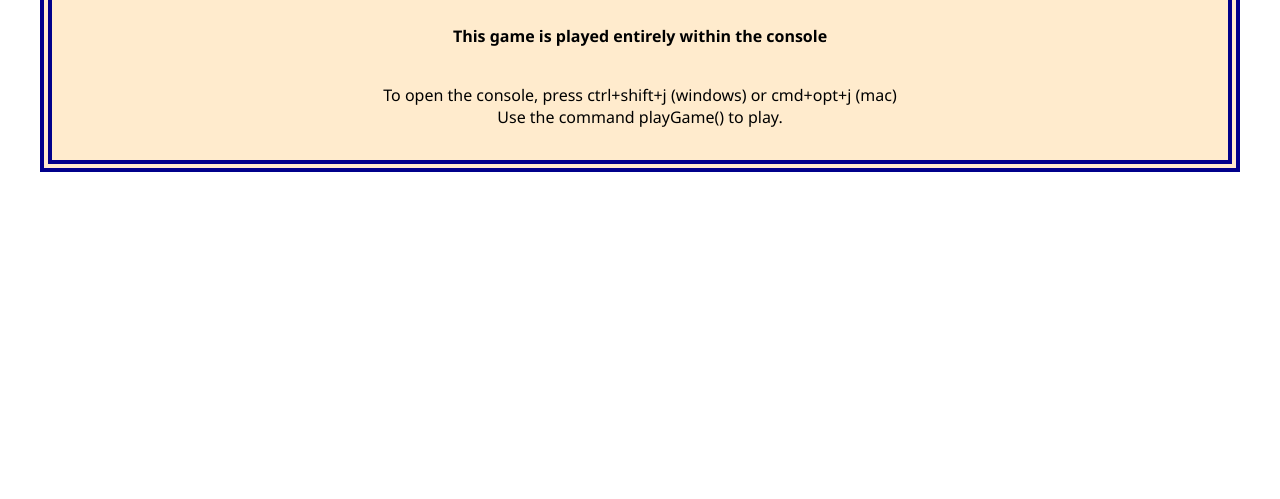
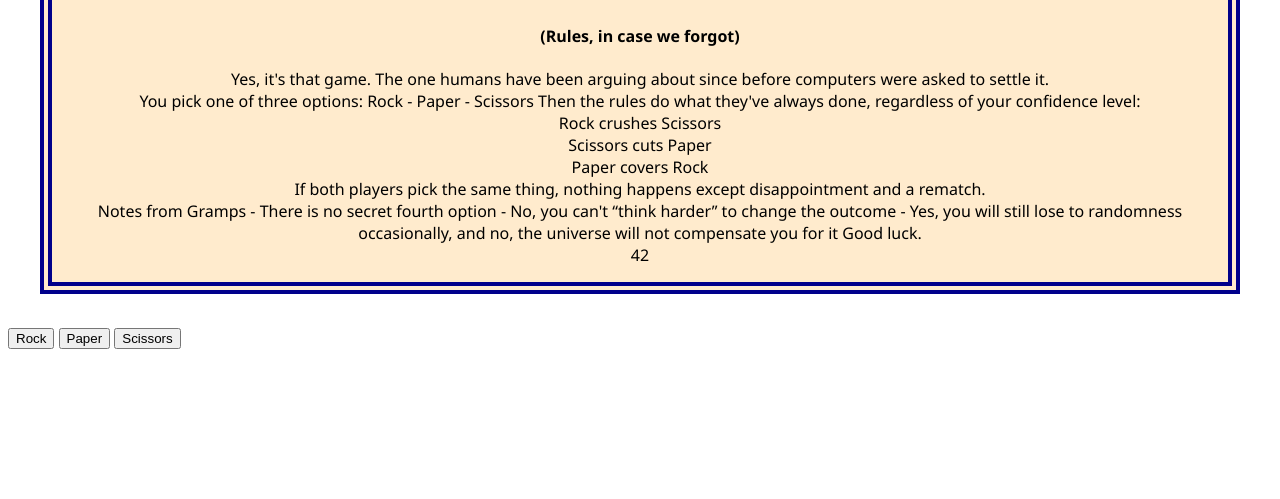
Before and after one commit to grumpyGrampsDev/rock-paper-scissors, a website: page public/index.html in a window 1280 px wide. Shown: the part 301-800 px from the top of the page. Drawn offline with Linux system fonts and the light colour scheme; files that its build step writes are made by us from their sources.

Commit message:
RPS UI and Buttons
Add UI rules section and prepare event-driven button interaction
structure

Update HTML with styled rules and flavor text for Rock Paper Scissors UI
including button elements with data-choice attributes to support future
game logic separation. Add JavaScript planning comments outlining
intended event flow using event.target and dataset-based value
extraction for upcoming implementation of shared click handler.

```diff
--- a/public/index.html
+++ b/public/index.html
@@ -3,25 +3,51 @@
   <head>
     <meta charset="UTF-8" />
     <title>Rock, Paper, Scissors in Console</title>
-    <link rel="stylesheet" href="src/styles.css" />
-    <script src="src/script.js" defer></script>
+    <link rel="stylesheet" href="/src/styles.css" />
+    <script src="/src/script.js" defer></script>
   </head>
   <body>
     <section id="title"><h1>Rock Paper Scissors</h1></section>
     <section id="heroBox">
       <hero>
         <div id="heroHead">
-          <h1>How to play</h1>
+          <h1>Rock Paper Scissors</h1>
         </div>
         <div id="howTo">
-          <h4>This game is played entirely within the console</h4>
-          <p>
-            To open the console, press ctrl+shift+j (windows) or cmd+opt+j (mac)
+          <h4>(Rules, in case we forgot)</h4>
+          <section class="rules">
+            Yes, it&apos;s that game. The one humans have been arguing about
+            since before computers were asked to settle it.
             <br />
-            Use the command playGame() to play.
-          </p>
+            You pick one of three options: Rock - Paper - Scissors Then the
+            rules do what they&apos;ve always done, regardless of your
+            confidence level:
+            <br />
+            Rock crushes Scissors
+            <br />
+            Scissors cuts Paper
+            <br />
+            Paper covers Rock
+            <br />
+            If both players pick the same thing, nothing happens except
+            disappointment and a rematch.
+          </section>
+          <section class="blurb">
+            Notes from Gramps - There is no secret fourth option - No, you
+            can&apos;t “think harder” to change the outcome - Yes, you will
+            still lose to randomness occasionally, and no, the universe will not
+            compensate you for it Good luck.
+            <br />
+            <div class="answer">42</div>
+          </section>
         </div>
       </hero>
     </section>
+    <section class="gameUI">
+      <!-- data-choice stores the value of the button via a special object on the element -->
+      <button class="choice" data-choice="rock">Rock</button>
+      <button class="choice" data-choice="paper">Paper</button>
+      <button class="choice" data-choice="scissors">Scissors</button>
+    </section>
   </body>
 </html>
```
